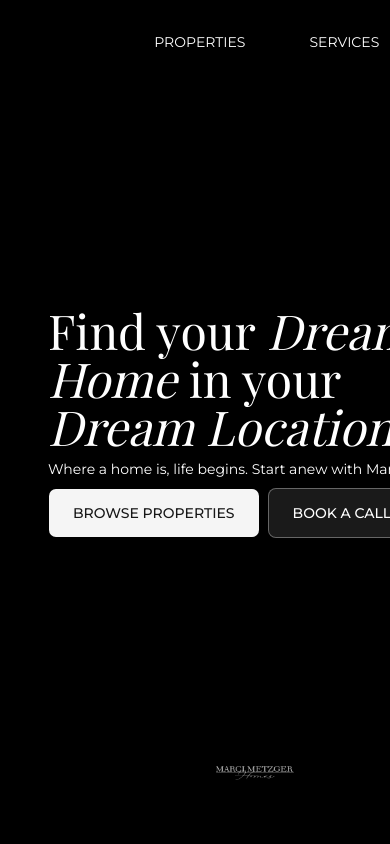
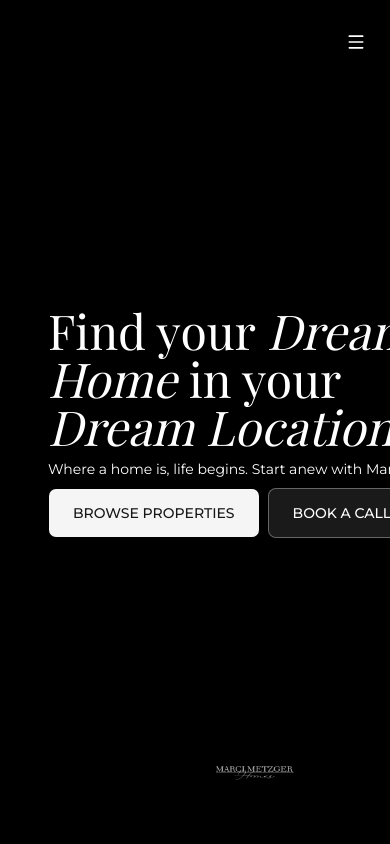
Before and after one commit to 999yohji/marcimetzger-revamp, a React (Vite) app: page / in a window 390 px wide. Shown: the top 844 px of the page. Built offline with nearby package versions, Linux system fonts and the light colour scheme; a web font is replaced by a local one.

Commit message:
feat: implement responsiveness to navbar

```diff
--- a/src/components/Navbar.tsx
+++ b/src/components/Navbar.tsx
@@ -1,10 +1,11 @@
 import { useEffect, useRef, useState } from 'react'
-import { Menu } from 'lucide-react'
+import { Menu, X } from 'lucide-react'
 import logo from '../assets/Logo.png'
 
 const Navbar = () => {
   const [visible, setVisible] = useState(true)
   const [solid, setSolid] = useState(false)
+  const [open, setOpen] = useState(false)
   const lastY = useRef(0)
 
   useEffect(() => {
@@ -28,24 +29,64 @@ const Navbar = () => {
     return () => window.removeEventListener('scroll', onScroll)
   }, [])
 
+  // close the menu when the bar slides away
+  useEffect(() => {
+    if (!visible) setOpen(false)
+  }, [visible])
+
+  // close the menu if the window grows to desktop size
+  useEffect(() => {
+    const mq = window.matchMedia('(min-width: 768px)')
+    const close = () => {
+      if (mq.matches) setOpen(false)
+    }
+    mq.addEventListener('change', close)
+    return () => mq.removeEventListener('change', close)
+  }, [])
+
+  const links = ['PROPERTIES', 'SERVICES', 'ABOUT', 'CONTACT']
+  const filled = solid || open
+
   return (
     <nav
       aria-label="Main"
-      className={`fixed top-0 left-0 z-999 w-full min-h-[10svh] flex justify-between gap-16 items-center px-16 transition-[translate,background-color] duration-300 ease-in-out ${visible ? 'translate-y-0' : '-translate-y-full'
-        } ${solid ? 'bg-[#1D1517]/95 backdrop-blur-sm' : 'bg-transparent'}`}
+      className={`fixed top-0 left-0 z-999 flex min-h-[10svh] w-full items-center justify-between gap-4 px-4 transition-[translate,background-color] duration-300 ease-in-out sm:px-8 lg:gap-16 lg:px-16 ${
+        visible ? 'translate-y-0' : '-translate-y-full'
+      } ${filled ? 'bg-[#1D1517]/95 backdrop-blur-sm' : 'bg-transparent'}`}
     >
       <img
         src={logo}
         alt="Logo"
-        className={`w-[10%] transition-opacity duration-300 ${solid ? 'opacity-100' : 'opacity-0'}`}
+        className={`w-28 transition-opacity duration-300 lg:w-[10%] ${filled ? 'opacity-100' : 'opacity-0'}`}
       />
-      <div className='flex items-center gap-16'>
-        <p className='text-white'>PROPERTIES</p>
-        <p className='text-white'>SERVICES</p>
-        <p className='text-white'>ABOUT</p>
-        <p className='text-white'>CONTACT</p>
-        <Menu className='text-white' size={16} />
+
+      {/* Desktop links */}
+      <div className="hidden items-center gap-8 md:flex lg:gap-16">
+        {links.map((link) => (
+          <p key={link} className="text-white">{link}</p>
+        ))}
+        <Menu className="text-white" size={16} />
       </div>
+
+      {/* Mobile menu button */}
+      <button
+        type="button"
+        className="cursor-pointer p-2 text-white md:hidden"
+        aria-label={open ? 'Close menu' : 'Open menu'}
+        aria-expanded={open}
+        onClick={() => setOpen((o) => !o)}
+      >
+        {open ? <X size={20} /> : <Menu size={20} />}
+      </button>
+
+      {/* Mobile dropdown */}
+      {open && (
+        <div className="absolute top-full left-0 flex w-full flex-col gap-6 bg-[#1D1517] px-4 py-6 sm:px-8 md:hidden">
+          {links.map((link) => (
+            <p key={link} className="text-white">{link}</p>
+          ))}
+        </div>
+      )}
     </nav>
   )
 }
```
